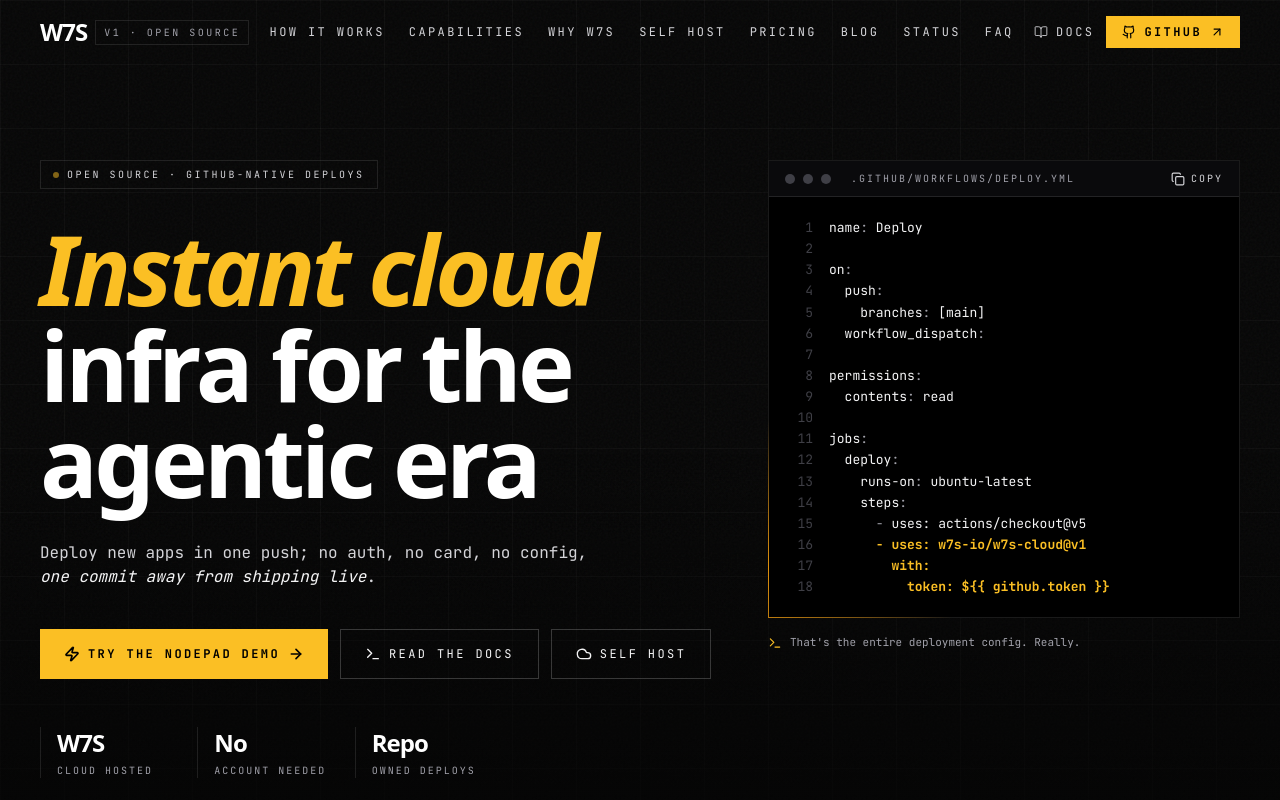
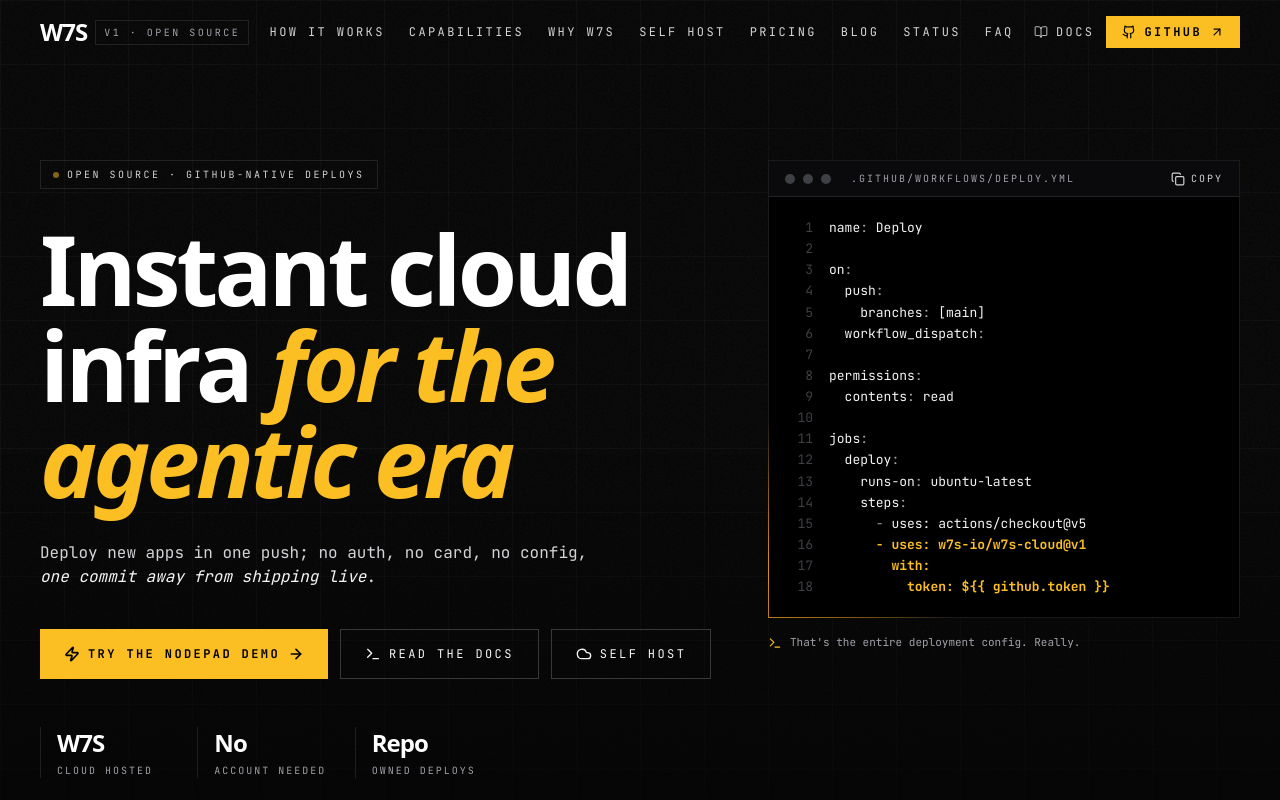
Before and after one commit to w7s-io/docs, a React (Create React App) app in the folder landing/: page / in a window 1280 px wide. Shown: the top 800 px of the page. Built offline with nearby package versions, Linux system fonts and the light colour scheme; a web font is replaced by a local one.

Commit message:
Tweak copy

```diff
--- a/landing/src/components/landing/Hero.jsx
+++ b/landing/src/components/landing/Hero.jsx
@@ -86,7 +86,7 @@
           </div>
 
           <h1 className="font-display text-5xl sm:text-6xl lg:text-7xl xl:text-8xl leading-[0.9] text-white">
-            <em className="text-amber-400 italic">Instant cloud</em> infra for the agentic era
+            Instant cloud infra <em className="text-amber-400 italic">for the agentic era</em>
           </h1>
 
           <p className="mt-8 text-sm sm:text-base text-zinc-400 max-w-xl leading-relaxed">
```
